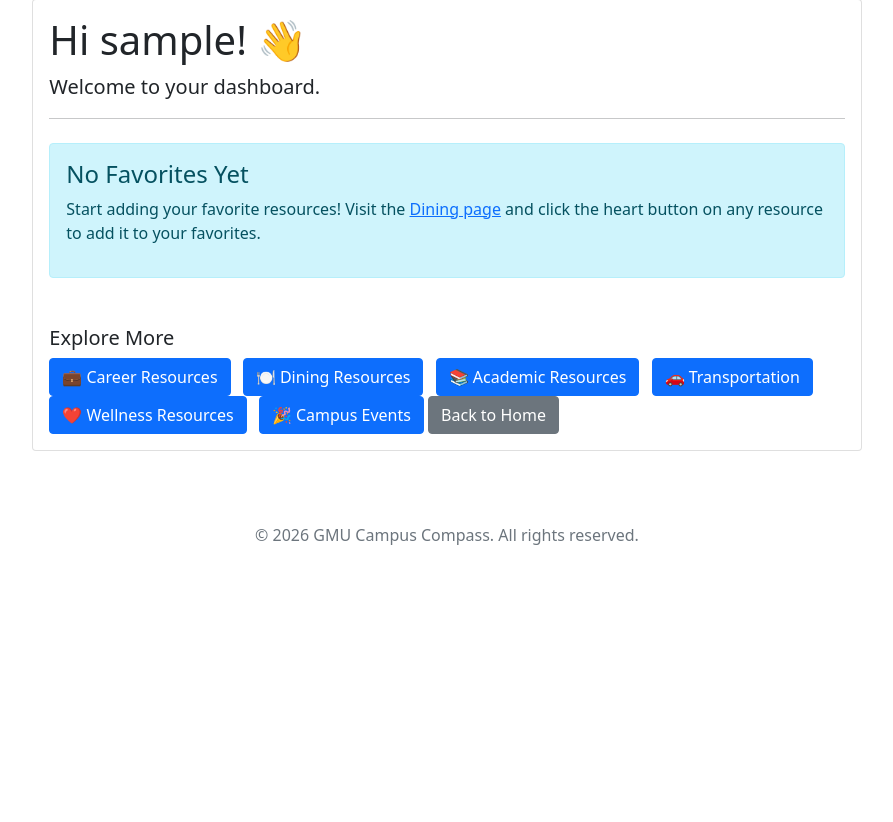
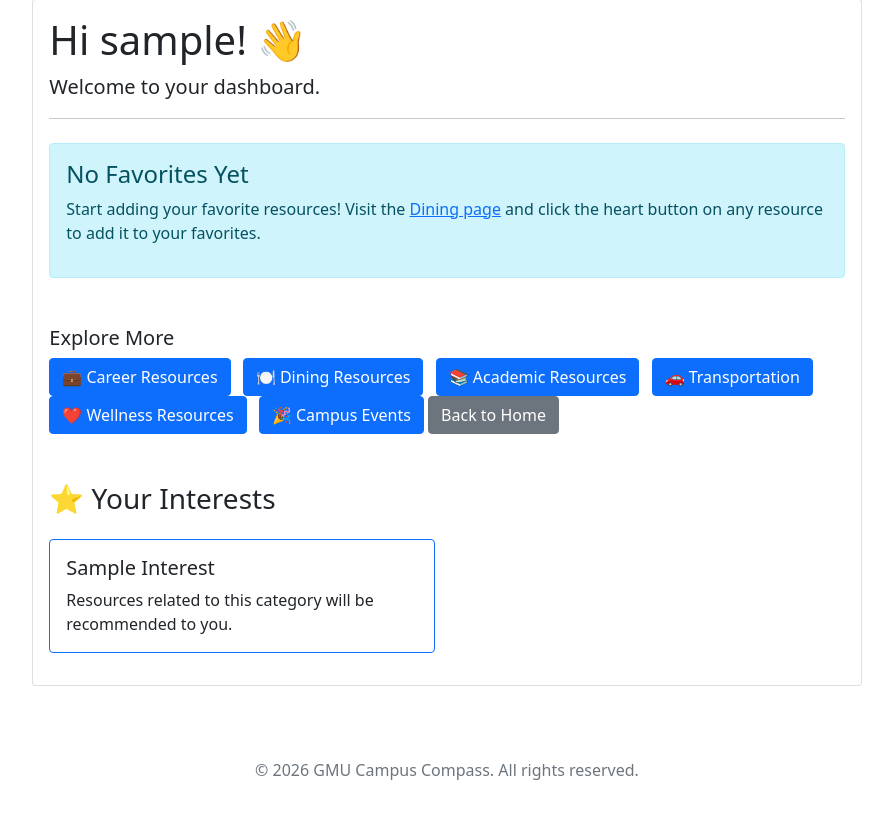
Before and after one commit to kanmani-m/masoncampuscompass, a Flask app: page /dashboard in a window 1280 px wide. Shown: the part 95-917 px from the top of the page, without its empty margins (193-1086 px from the left). Before the commit the page ends 640 px from the top, so only its background shows below. Run offline with Flask 3, Linux system fonts and the light colour scheme; a user stored in the database is signed in; tables that the repository leaves empty hold one stand-in row (values such as "Sample post").

Commit message:
interests form during signup

```diff
--- a/webapp/main.py
+++ b/webapp/main.py
@@ -16,6 +16,7 @@
 @login_required
 def dashboard():
     """Dashboard - only accessible when logged in"""
+    interests = current_user.interests
     # Get user's favorite dining resources
     dining_favorites = Favorite.query.filter_by(
         user_id=current_user.id,
@@ -86,7 +87,7 @@
             favorites_display.append(favorite_map[fav.resource_id])
 
 
-    return render_template('dashboard.html', username=current_user.username, favorites=favorites_display)
+    return render_template('dashboard.html', username=current_user.username, favorites=favorites_display, interests=interests)
 
 @main_bp.route('/academicResource')
 @login_required
--- a/webapp/templates/dashboard.html
+++ b/webapp/templates/dashboard.html
@@ -49,7 +49,33 @@
                     <a href="{{ url_for('main.wellness_resources') }}" class="btn btn-primary me-2">❤️ Wellness Resources</a>
                     <a href="{{ url_for('main.campus_events_clubs') }}" class="btn btn-primary">🎉 Campus Events</a>
                     <a href="{{ url_for('main.index') }}" class="btn btn-secondary">Back to Home</a>
+                </div>
 
+                <div class="mt-5">
+                    <h3 class="mb-4">⭐ Your Interests</h3>
+
+                    {% if interests %}
+                    <div class="row">
+                        {% for interest in interests %}
+                        <div class="col-md-6 mb-3">
+                            <div class="card border-primary h-100">
+                                <div class="card-body">
+                                    <h5 class="card-title">
+                                        {{ interest.name.replace("_", " ").title() }}
+                                    </h5>
+                                    <p class="card-text">
+                                        Resources related to this category will be recommended to you.
+                                    </p>
+                                </div>
+                            </div>
+                        </div>
+                        {% endfor %}
+                    </div>
+                    {% else %}
+                    <div class="alert alert-secondary">
+                        You haven't selected any interests yet.
+                    </div>
+                    {% endif %}
                 </div>
             </div>
         </div>
```
Also changed, not shown: webapp/auth.py (+23 -0 lines), webapp/forms.py (+22 -2 lines), webapp/templates/signup.html (+20 -0 lines).
